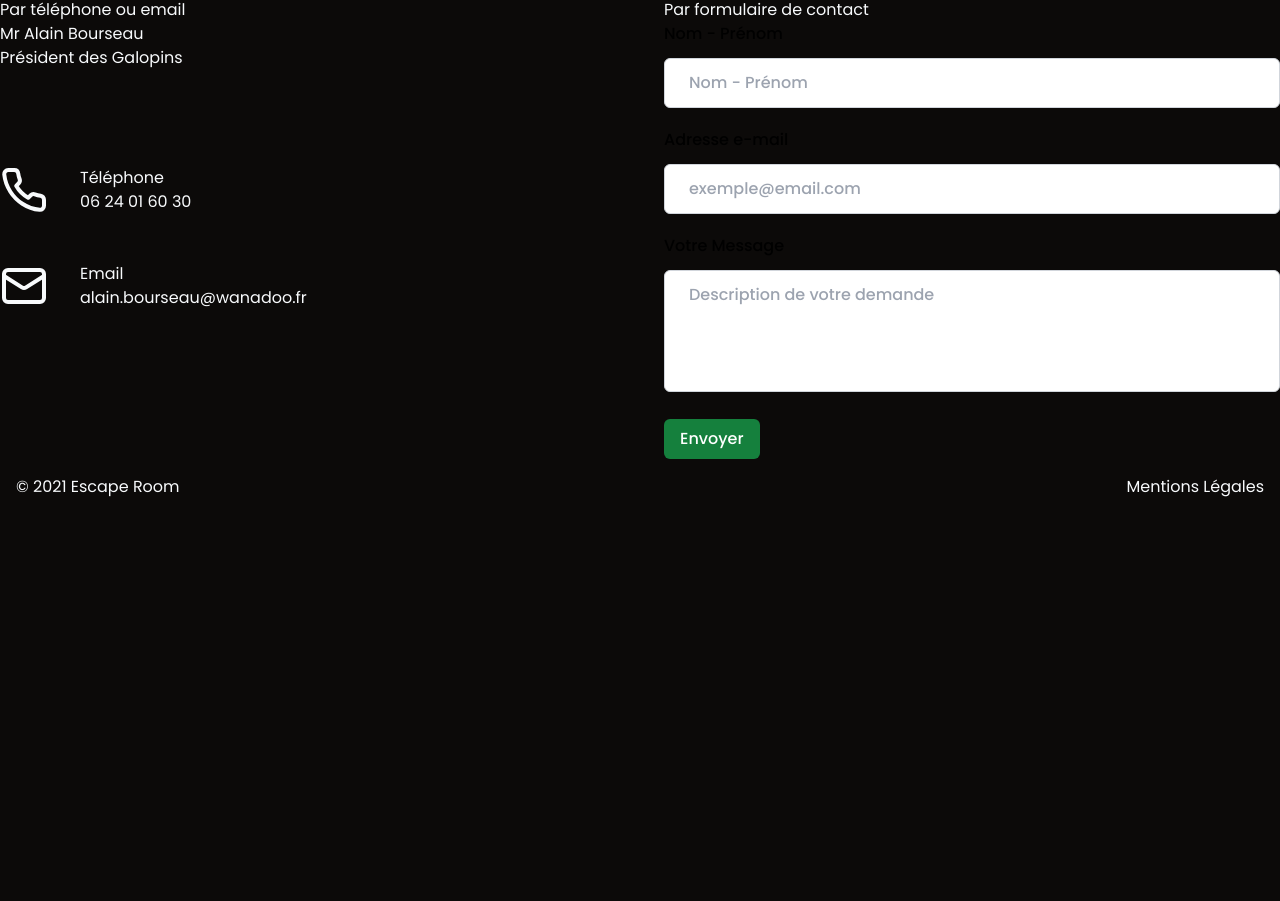
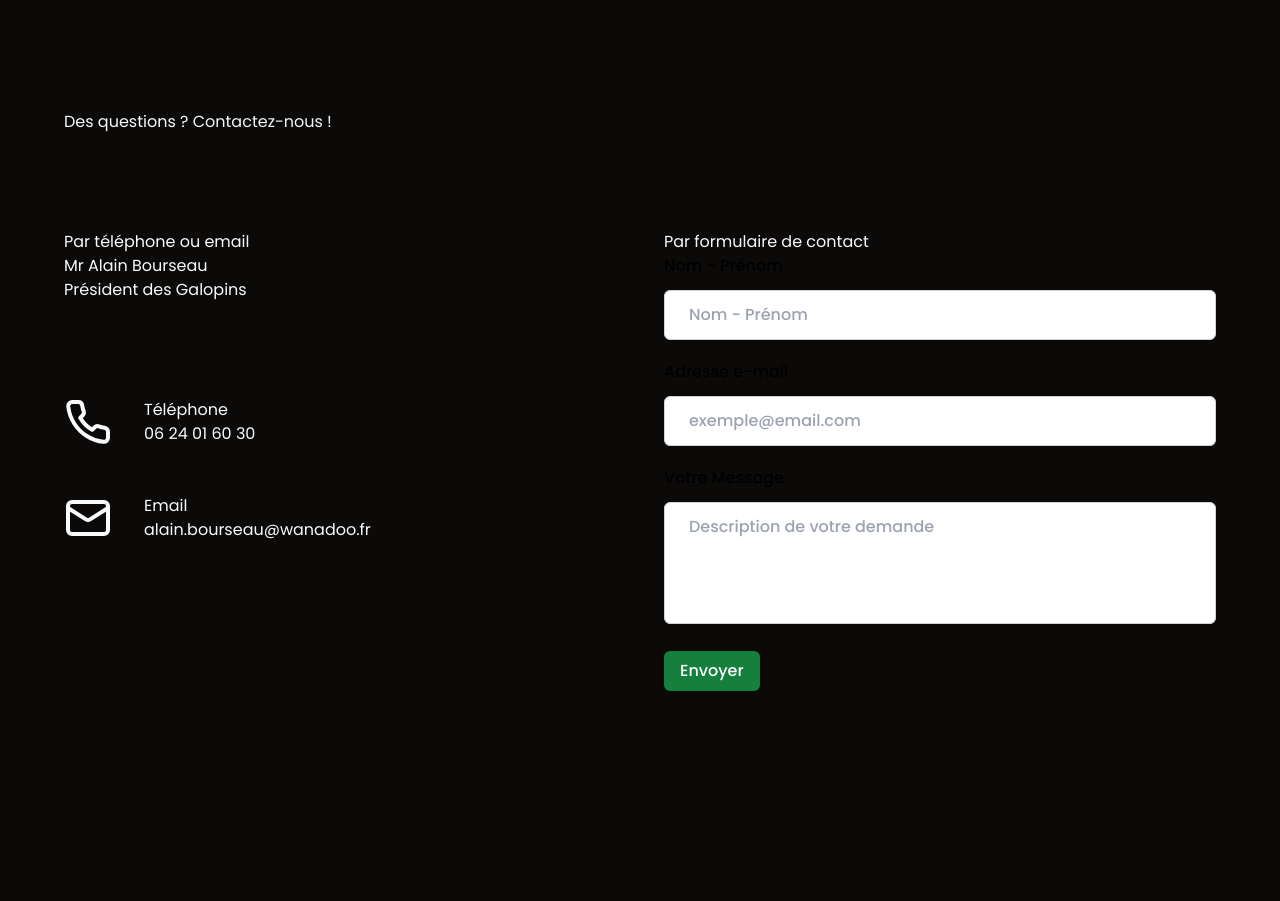
Before and after one commit to SebastienLaurentt/Escape-Game, a Next.js app: page / in a window 1280 px wide. Shown: the part 876-1777 px from the top of the page. Before the commit the page ends 1391 px from the top, so only its background shows below. Built offline with nearby package versions, Linux system fonts and the light colour scheme; no server answers.

Commit message:
import section and sectionHeader component

```diff
--- a/components/shared/Sections/Infos.tsx
+++ b/components/shared/Sections/Infos.tsx
@@ -1,9 +1,15 @@
-import { Mail, Phone } from 'lucide-react'
-import React from 'react'
-import ContactForm from '../ContactForm'
+import { Mail, Phone } from "lucide-react";
+import ContactForm from "../ContactForm";
+import Section from "../Section";
+import SectionHeader from "../SectionHeader";
 
 const Infos = () => {
   return (
+    <Section marginBottom={true} marginTop={true} classname="">
+      <SectionHeader
+        title=" Des questions ?"
+        titleHighlight="Contactez-nous ! "
+      />
       <div className="flex flex-col gap-y-16 md:flex-row md:justify-between md:gap-x-12">
         <div className="md:w-1/2">
           <h3>Par téléphone ou email</h3>
@@ -36,7 +42,8 @@ const Infos = () => {
           <ContactForm />
         </div>
       </div>
-  )
-}
+    </Section>
+  );
+};
 
-export default Infos
+export default Infos;
```
Lines whose indentation alone changed are shown as unchanged.
